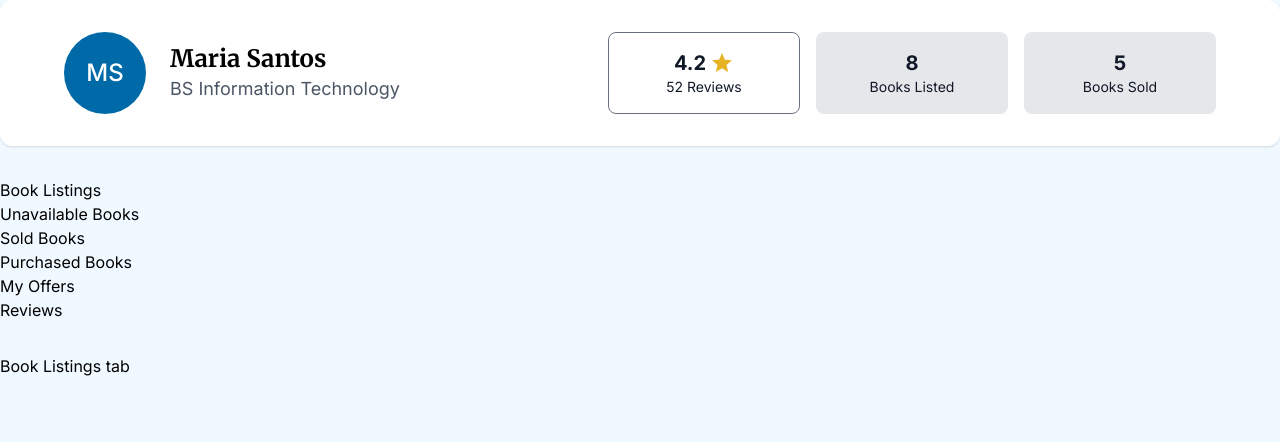
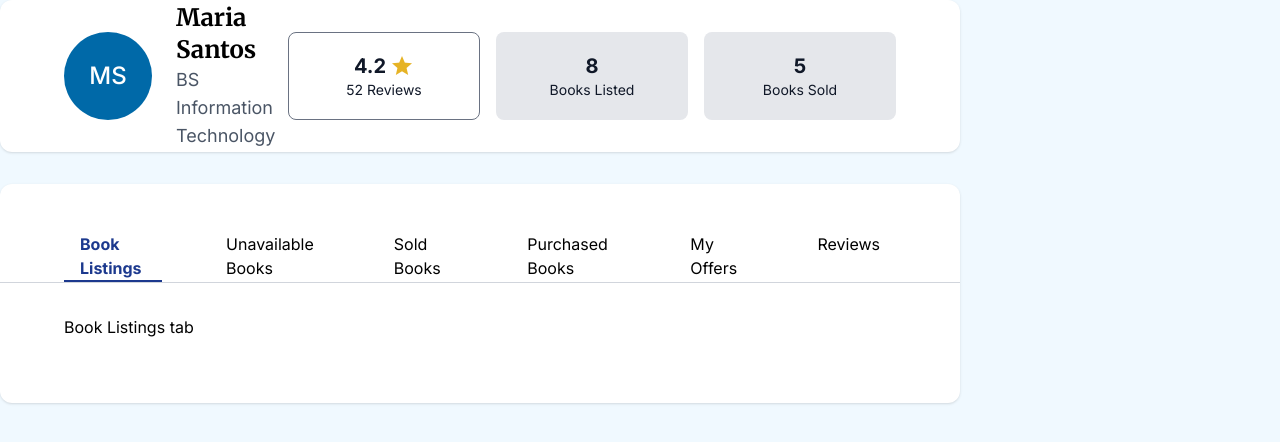
Before and after one commit to lnajarila/ateneo-lithub, a React (Vite) app: page /user/1 in a window 1280 px wide. Shown: the top 442 px of the page. Built offline with nearby package versions, Linux system fonts and the light colour scheme.

Commit message:
feature(user): Implement tab navigation menu

```diff
--- a/src/main.jsx
+++ b/src/main.jsx
@@ -4,7 +4,7 @@ import { BrowserRouter, Routes, Route } from 'react-router';
 import { UserProvider } from './context/UserContext.jsx';
 import Home from './pages/Home.jsx';
 import Register from './pages/Register.jsx';
-import User from './pages/user/User.jsx';
+import Profile from './pages/profile/Profile.jsx';
 import './index.css';
 
 createRoot(document.getElementById('root')).render(
@@ -16,7 +16,7 @@ createRoot(document.getElementById('root')).render(
           <Route path='register' element={<Register />} />
 
           <Route path='user'>
-            <Route path=':userId' element={<User />} />
+            <Route path=':userId' element={<Profile />} />
           </Route>
         </Routes>
       </BrowserRouter>
--- /dev/null
+++ b/src/pages/profile/Profile.jsx
@@ -0,0 +1,70 @@
+/**
+ * Author: Lurd Synell B. Najarila
+ * Description: Profile page to display user information.
+ */
+
+import { useState } from 'react';
+import { useParams } from 'react-router';
+import ProfileCard from '../../widgets/ProfileCard.jsx';
+import BookListings from './BookListings.jsx';
+import UnavailableBooks from './UnavailableBooks.jsx';
+import SoldBooks from './SoldBooks.jsx';
+import PurchasedBooks from './PurchasedBooks.jsx';
+import MyOffers from './MyOffers.jsx';
+import Reviews from './Reviews.jsx';
+
+function Profile() {
+  const [profileTabIndex, setProfileTabIndex] = useState(0);
+  const tabs = [
+    'Book Listings',
+    'Unavailable Books',
+    'Sold Books',
+    'Purchased Books',
+    'My Offers',
+    'Reviews'
+  ];
+  const { userId } = useParams();
+
+  return (
+    <div className='max-w-3/4'>
+      <section className='mb-8'>
+        <ProfileCard userId={userId}/>
+      </section>
+
+      <section className='rounded-xl bg-white shadow-sm'>
+        <nav className='mb-8 pt-12 border-b-1 border-gray-300'>
+          <ul className='flex gap-12 px-16'>
+            {tabs.map((tabName, index) => {
+              return index === profileTabIndex
+                ? <li
+                    key={index}
+                    className='px-4 border-b-2 border-blue-900 font-bold text-blue-900 cursor-pointer'
+                    onClick={() => setProfileTabIndex(index)}
+                  >
+                    {tabName}
+                  </li>
+                : <li
+                    key={index}
+                    className='px-4 hover:border-b-1 hover:border-blue-900 cursor-pointer'
+                    onClick={() => setProfileTabIndex(index)}
+                  >
+                    {tabName}
+                  </li>
+            })}
+          </ul>
+        </nav>
+
+        <section className='px-16 pb-16'>
+          { profileTabIndex == 0 && <BookListings />}
+          { profileTabIndex == 1 && <UnavailableBooks />}
+          { profileTabIndex == 2 && <SoldBooks />}
+          { profileTabIndex == 3 && <PurchasedBooks />}
+          { profileTabIndex == 4 && <MyOffers />}
+          { profileTabIndex == 5 && <Reviews />}
+        </section>
+      </section>
+    </div>
+  );
+}
+
+export default Profile;
--- a/src/pages/user/User.jsx
+++ /dev/null
@@ -1,51 +0,0 @@
-/**
- * Author: Lurd Synell B. Najarila
- * Description: Profile page to display user information.
- */
-
-import { useState } from 'react';
-import { useParams } from 'react-router';
-import ProfileCard from '../../widgets/ProfileCard.jsx';
-import BookListings from './BookListings.jsx';
-import UnavailableBooks from './UnavailableBooks.jsx';
-import SoldBooks from './SoldBooks.jsx';
-import PurchasedBooks from './PurchasedBooks.jsx';
-import MyOffers from './MyOffers.jsx';
-import Reviews from './Reviews.jsx';
-
-function User() {
-  const [profileTabIndex, setProfileTabIndex] = useState(0);
-  const { userId } = useParams();
-
-  return (
-    <div className="max-w-7xl">
-      <section className='mb-8'>
-        <ProfileCard userId={userId}/>
-      </section>
-
-      <div>
-        <nav className='mb-8'>
-          <ul>
-            <li onClick={() => setProfileTabIndex(0)}>Book Listings</li>
-            <li onClick={() => setProfileTabIndex(1)}>Unavailable Books</li>
-            <li onClick={() => setProfileTabIndex(2)}>Sold Books</li>
-            <li onClick={() => setProfileTabIndex(3)}>Purchased Books</li>
-            <li onClick={() => setProfileTabIndex(4)}>My Offers</li>
-            <li onClick={() => setProfileTabIndex(5)}>Reviews</li>
-          </ul>
-        </nav>
-
-        <section>
-          { profileTabIndex == 0 && <BookListings />}
-          { profileTabIndex == 1 && <UnavailableBooks />}
-          { profileTabIndex == 2 && <SoldBooks />}
-          { profileTabIndex == 3 && <PurchasedBooks />}
-          { profileTabIndex == 4 && <MyOffers />}
-          { profileTabIndex == 5 && <Reviews />}
-        </section>
-      </div>
-    </div>
-  );
-}
-
-export default User;
--- a/src/widgets/ProfileCard.jsx
+++ b/src/widgets/ProfileCard.jsx
@@ -35,7 +35,7 @@ function ProfileCard({ userId }) {
               <dt className='text-sm text-gray-900'>52 Reviews</dt>
               <div className='flex gap-1 items-center'>
                 <dd className='text-xl font-bold text-gray-900'>4.2</dd>
-                <span class='material-symbols-outlined text-accent-500'>star</span>
+                <span className='material-symbols-outlined text-accent-500'>star</span>
               </div>
             </div>
 
```
Also changed, not shown: src/pages/profile/BookListings.jsx (renamed from src/pages/user/BookListings.jsx), src/pages/profile/MyOffers.jsx (renamed from src/pages/user/MyOffers.jsx), src/pages/profile/PurchasedBooks.jsx (renamed from src/pages/user/PurchasedBooks.jsx), src/pages/profile/Reviews.jsx (renamed from src/pages/user/Reviews.jsx), src/pages/profile/SoldBooks.jsx (renamed from src/pages/user/SoldBooks.jsx), src/pages/profile/UnavailableBooks.jsx (renamed from src/pages/user/UnavailableBooks.jsx).
